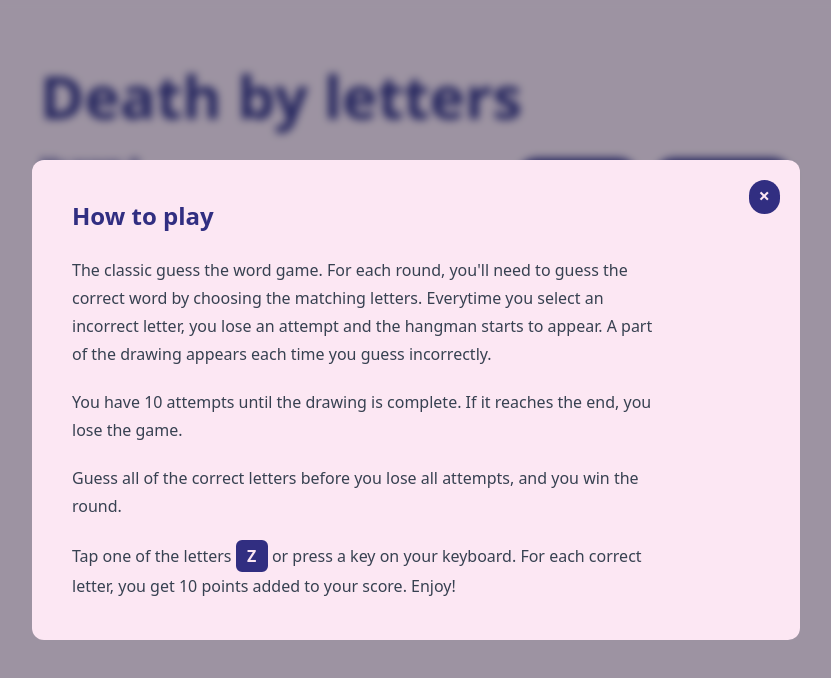
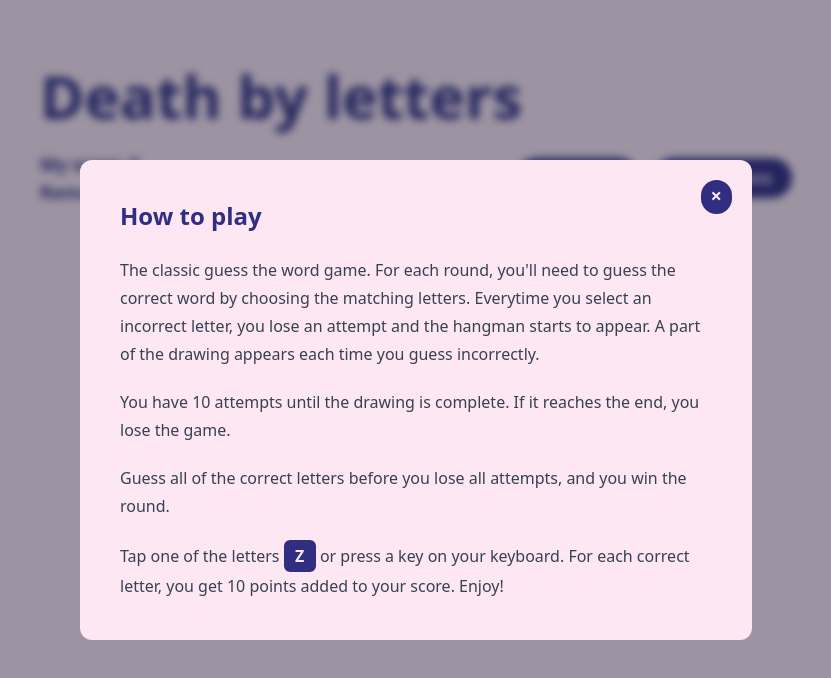
Before and after one commit to davidllopes/death-by-letters, a React (Create React App) app: page / in a window 1280 px wide. Both pictures are taken after a click on the button "Instructions". Shown: the top 678 px of the page, without its empty margins (224-1055 px from the left). Built offline with nearby package versions, Linux system fonts and the light colour scheme; a web font is replaced by a local one.

Commit message:
width adjustment

```diff
--- a/src/components/Instructions.jsx
+++ b/src/components/Instructions.jsx
@@ -26,7 +26,7 @@ export const Instructions = ({ handleClose }) => {
                 className="instructions__backdrop absolute w-full h-full top-0 left-0 backdrop-blur-sm bg-slate-900 bg-opacity-40"
                 onClick={handleClose}
             ></div>
-            <div className="instractions__box relative w-full max-w-md min-w-[60vw] min-h-[60vh] bg-pink-100 rounded-xl p-5 md:p-10 ">
+            <div className="instractions__box relative w-full max-w-2xl min-h-[50vh] bg-pink-100 rounded-xl p-5 md:p-10 ">
                 <Button
                     className={`absolute right-5 top-5 pl-2.5 pr-2.5 pt-0.5 pb-1 text-xl`}
                     onClick={handleClose}
@@ -34,7 +34,7 @@ export const Instructions = ({ handleClose }) => {
                     ×
                 </Button>
                 {/**Add styling using tailwind prose */}
-                <article className="prose">
+                <article className="prose max-w-full">
                     <h2 className=" text-indigo-900">How to play</h2>
                     <p>
                         The classic guess the word game. For each round, you'll
```
